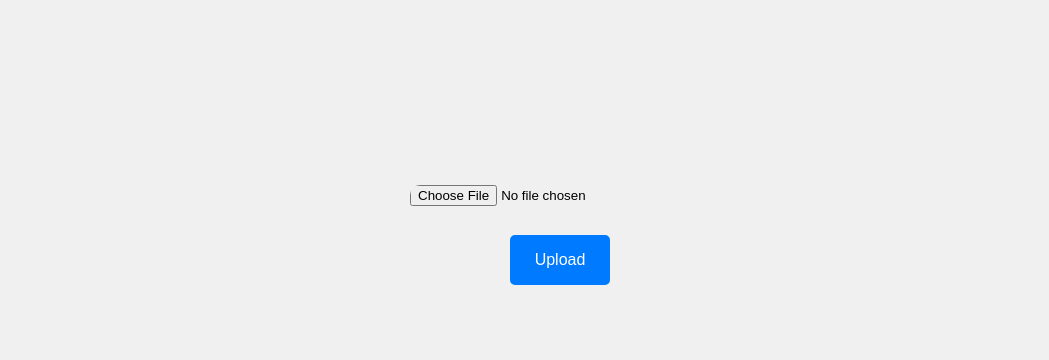
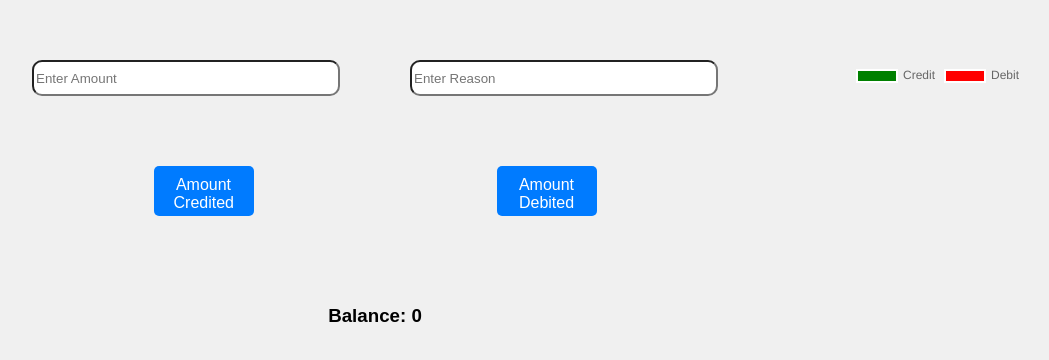
Before and after one commit to sivaramanand/E-comm-website-dummy, a React (Create React App) app in the folder ecommerce-app/: page / in a window 1280 px wide. Shown: the part 190-550 px from the top of the page, without its empty margins (80-1129 px from the left). Built offline with nearby package versions, Linux system fonts and the light colour scheme.

Commit message:
expense tracker .js

```diff
--- a/ecommerce-app/package.json
+++ b/ecommerce-app/package.json
@@ -9,8 +9,10 @@
     "@testing-library/user-event": "^13.5.0",
     "antd": "^5.19.1",
     "axios": "^1.7.2",
+    "chart.js": "^4.4.3",
     "firebase": "^10.12.2",
     "react": "^18.3.1",
+    "react-chartjs-2": "^5.2.0",
     "react-dom": "^18.3.1",
     "react-icons": "^5.2.1",
     "react-redux": "^9.1.2",
--- a/ecommerce-app/src/App.js
+++ b/ecommerce-app/src/App.js
@@ -4,13 +4,16 @@ import Ecommerce from "./EcommercePage";
 import MainPage from "./Daily tasks/Custom Modal/MainPage";
 import QuizApplication from "./Daily tasks/Quiz Application/QuizApplication";
 import FileUpload from "./Daily tasks/File Uploader/fileUpload";
+import Todotasks from "./Redo Tasks/Todo Tasks/todotasks";
+import ExpenseTraker from "./Daily tasks/Expense Tracker/ExpenseTraker";
 function App() {
   return (
     <>
       {/*<Ecommerce />*/}
       {/*<MainPage />*/}
       {/*<QuizApplication />*/}
-      <FileUpload />
+      {/* <FileUpload />*/}
+      <ExpenseTraker />
     </>
   );
 }
--- /dev/null
+++ b/ecommerce-app/src/Daily tasks/Expense Tracker/ExpenseTraker.css
@@ -0,0 +1,43 @@
+.credit {
+  color: green;
+  display: flex;
+  flex-direction: row;
+  justify-content: space-between;
+}
+
+.debit {
+  color: red;
+  display: flex;
+  flex-direction: row;
+  justify-content: space-between;
+}
+.expense-tracker {
+  max-height: 90vh;
+  display: flex;
+  flex-direction: row;
+  justify-content: space-between;
+  gap: 70px;
+}
+.inputs {
+  display: flex;
+  flex-direction: row;
+  align-items: center;
+  justify-content: space-between;
+  gap: 70px;
+
+}
+.buttons {
+  display: flex;
+  flex-direction: row;
+  justify-content: space-between;
+  margin-top: 70px;
+
+}
+.entries {
+  margin-top: 70px;
+}
+.balance{
+    display: flex;
+    flex-direction: row;
+    justify-content: center;
+}
--- /dev/null
+++ b/ecommerce-app/src/Daily tasks/Expense Tracker/ExpenseTraker.js
@@ -0,0 +1,116 @@
+import React, { useState, useEffect, useRef } from "react";
+import Chart from "chart.js/auto";
+import "./ExpenseTraker.css";
+
+const ExpenseTracker = () => {
+  const [amount, setAmount] = useState("");
+  const [reason, setReason] = useState("");
+  const [entry, setEntry] = useState([]);
+  const [balance, setBalance] = useState(0);
+  const chartRef = useRef(null);
+  const chartInstance = useRef(null);
+
+  const addToExpense = (type) => {
+    if (amount && reason) {
+      setEntry([
+        ...entry,
+        {
+          amount: parseFloat(amount),
+          reason: reason,
+          type: type,
+        },
+      ]);
+      setAmount("");
+      setReason("");
+    }
+  };
+
+  useEffect(() => {
+    const calculateBalance = () => {
+      let balance = 0;
+      entry.forEach((item) => {
+        if (item.type === "credit") {
+          balance += item.amount;
+        } else if (item.type === "debit") {
+          balance -= item.amount;
+        }
+      });
+      return balance;
+    };
+
+    setBalance(calculateBalance());
+
+    const creditSum = entry
+      .filter((item) => item.type === "credit")
+      .reduce((sum, item) => sum + item.amount, 0);
+    const debitSum = entry
+      .filter((item) => item.type === "debit")
+      .reduce((sum, item) => sum + item.amount, 0);
+
+    const chartData = {
+      labels: ["Credit", "Debit"],
+      datasets: [
+        {
+          data: [creditSum, debitSum],
+          backgroundColor: ["green", "red"],
+        },
+      ],
+    };
+
+    if (chartInstance.current) {
+      chartInstance.current.data = chartData;
+      chartInstance.current.update();
+    } else {
+      chartInstance.current = new Chart(chartRef.current, {
+        type: "pie",
+        data: chartData,
+      });
+    }
+  }, [entry]);
+
+  return (
+    <div className="expense-tracker">
+      <div>
+        <div className="inputs">
+          <input
+            type="number"
+            value={amount}
+            onChange={(e) => setAmount(e.target.value)}
+            required
+            placeholder="Enter Amount"
+          />
+          <input
+            type="text"
+            value={reason}
+            onChange={(e) => setReason(e.target.value)}
+            required
+            placeholder="Enter Reason"
+          />
+        </div>
+        <div className="buttons">
+          <button onClick={() => addToExpense("credit")}>
+            Amount Credited
+          </button>
+          <button onClick={() => addToExpense("debit")}>Amount Debited</button>
+        </div>
+        <div className="entries">
+          {entry.map((item, index) => (
+            <div key={index} className={item.type}>
+              <div>{item.amount}</div>
+              <div>{item.reason}</div>
+            </div>
+          ))}
+        </div>
+
+        <div className="balance">
+          <h3>Balance: {balance}</h3>
+        </div>
+      </div>
+      <div className="chart">
+        <canvas ref={chartRef}></canvas>
+      </div>
+    </div>
+  );
+};
+
+export default ExpenseTracker;
--- a/ecommerce-app/src/Redo Tasks/Todo Tasks/todotasks.js
+++ b/ecommerce-app/src/Redo Tasks/Todo Tasks/todotasks.js
@@ -1,11 +1,20 @@
-import React from "react";
+import React, { useState } from "react";
+const Todotasks = () => {
+  const [tasks, setTasks] = useState("");
+  const [tasksList, setTasksList] = useState([]);
 
-const todotasks = () => {
-  const [tasks, setTasks] = useState([]);
+  const addToTasksList = () => {
+    setTasksList([tasksList, tasks]);
+  };
   return (
     <div>
-      <input />
-      <button>Add</button>
+      <input id="addTask" onChange={(e) => setTasks(e.target.value)} />
+      <select id="priority">
+        <option id="high">High Priority</option>
+        <option id="mid">Mid Priority</option>
+        <option id="low">Low Priority</option>
+      </select>
+      <button onClick={() => addToTasksList}>Add</button>
       <div>
         {tasks.map((task, index) => (
           <div id="">{task}</div>
@@ -15,4 +24,4 @@ const todotasks = () => {
   );
 };
 
-export default todotasks;
+export default Todotasks;
```
Also changed, not shown: 2 other files (tests, documents, lock files or other folders).
